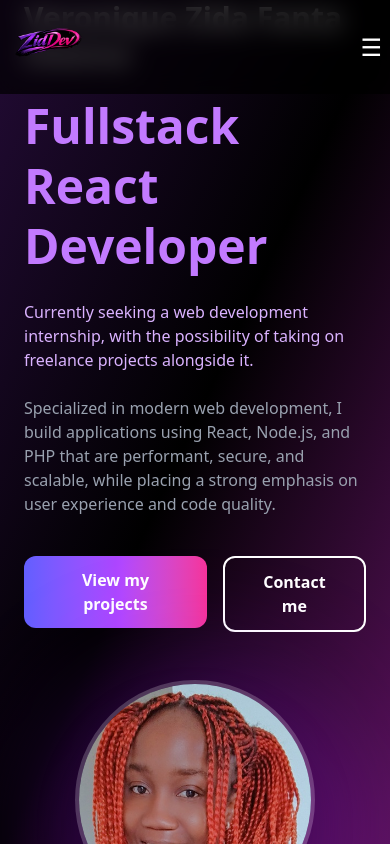
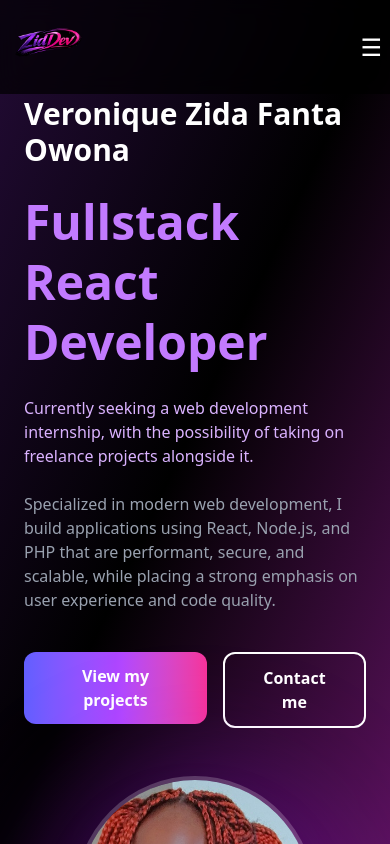
Before and after one commit to Zid04/Porfolio_Zida, a React (Vite) app: page / in a window 390 px wide. Shown: the top 844 px of the page. Built offline with nearby package versions, Linux system fonts and the light colour scheme.

Commit message:
modification del'apercu mobile

```diff
--- a/src/hooks/UseMobile.jsx
+++ b/src/hooks/UseMobile.jsx
@@ -1,15 +1,17 @@
 import { useEffect, useState } from "react";
 
 export default function useMobile(breakpoint = 1024) {
-  const [isMobile, setIsMobile] = useState(window.innerWidth < breakpoint);
+  const [isMobile, setIsMobile] = useState(false);
 
   useEffect(() => {
-    const handleResize = () => {
+    const checkWidth = () => {
       setIsMobile(window.innerWidth < breakpoint);
     };
 
-    window.addEventListener("resize", handleResize);
-    return () => window.removeEventListener("resize", handleResize);
+    checkWidth();
+    window.addEventListener("resize", checkWidth);
+
+    return () => window.removeEventListener("resize", checkWidth);
   }, [breakpoint]);
 
   return isMobile;
--- a/src/pages/MobileScroll.jsx
+++ b/src/pages/MobileScroll.jsx
@@ -5,11 +5,26 @@ import ContactSection from "../Sections/ContactSection";
 
 export default function MobileScroll() {
   return (
-    <>
-      <HomeSection />
-      <AboutSection />
-      <ProjectsSection />
-      <ContactSection />
-    </>
+    <div className="pt-24">
+      {/* Home */}
+      <section id="home">
+        <HomeSection />
+      </section>
+
+      {/* About */}
+      <section id="about">
+        <AboutSection />
+      </section>
+
+      {/* Projects */}
+      <section id="projects">
+        <ProjectsSection />
+      </section>
+
+      {/* Contact */}
+      <section id="contact">
+        <ContactSection />
+      </section>
+    </div>
   );
 }
```
